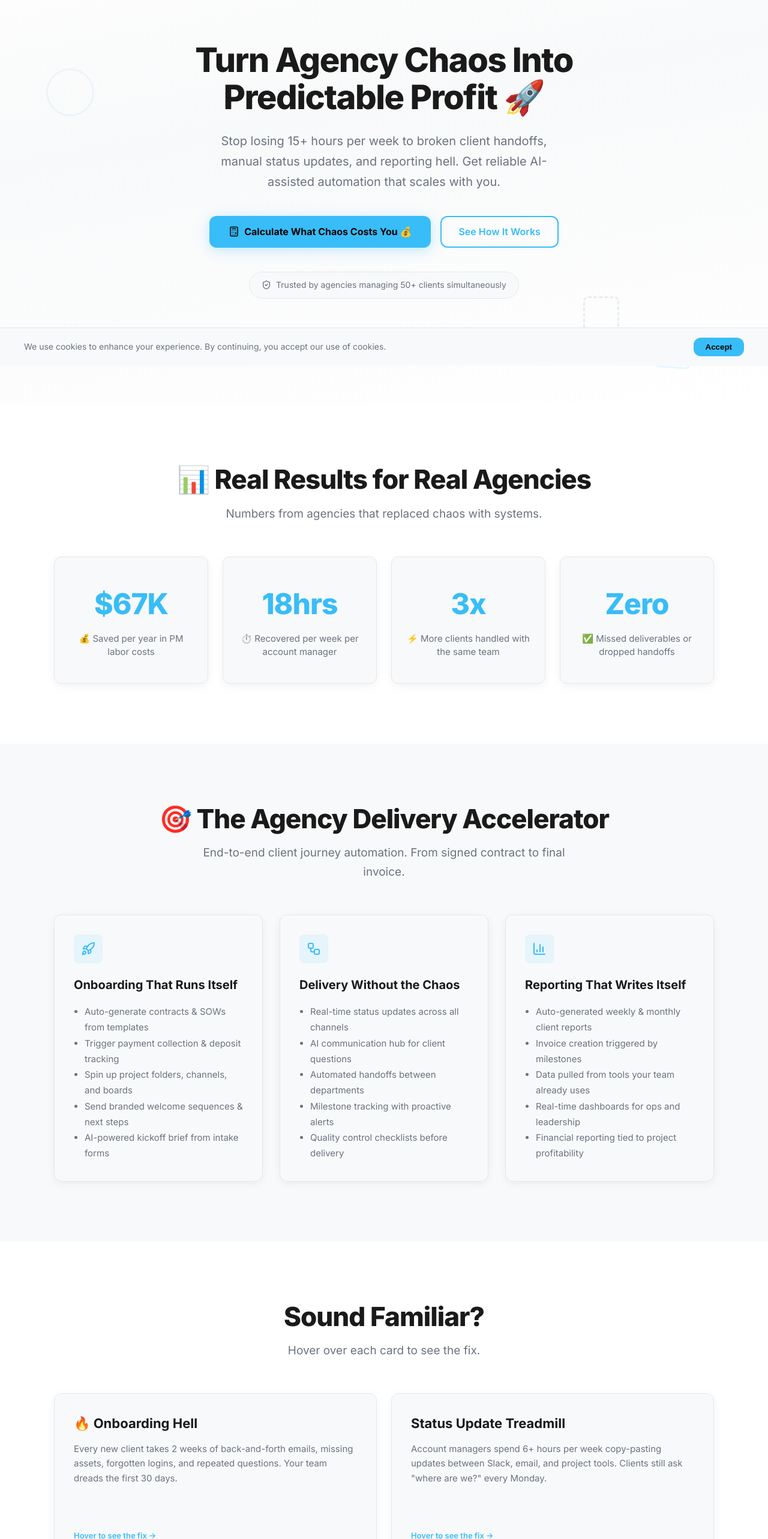
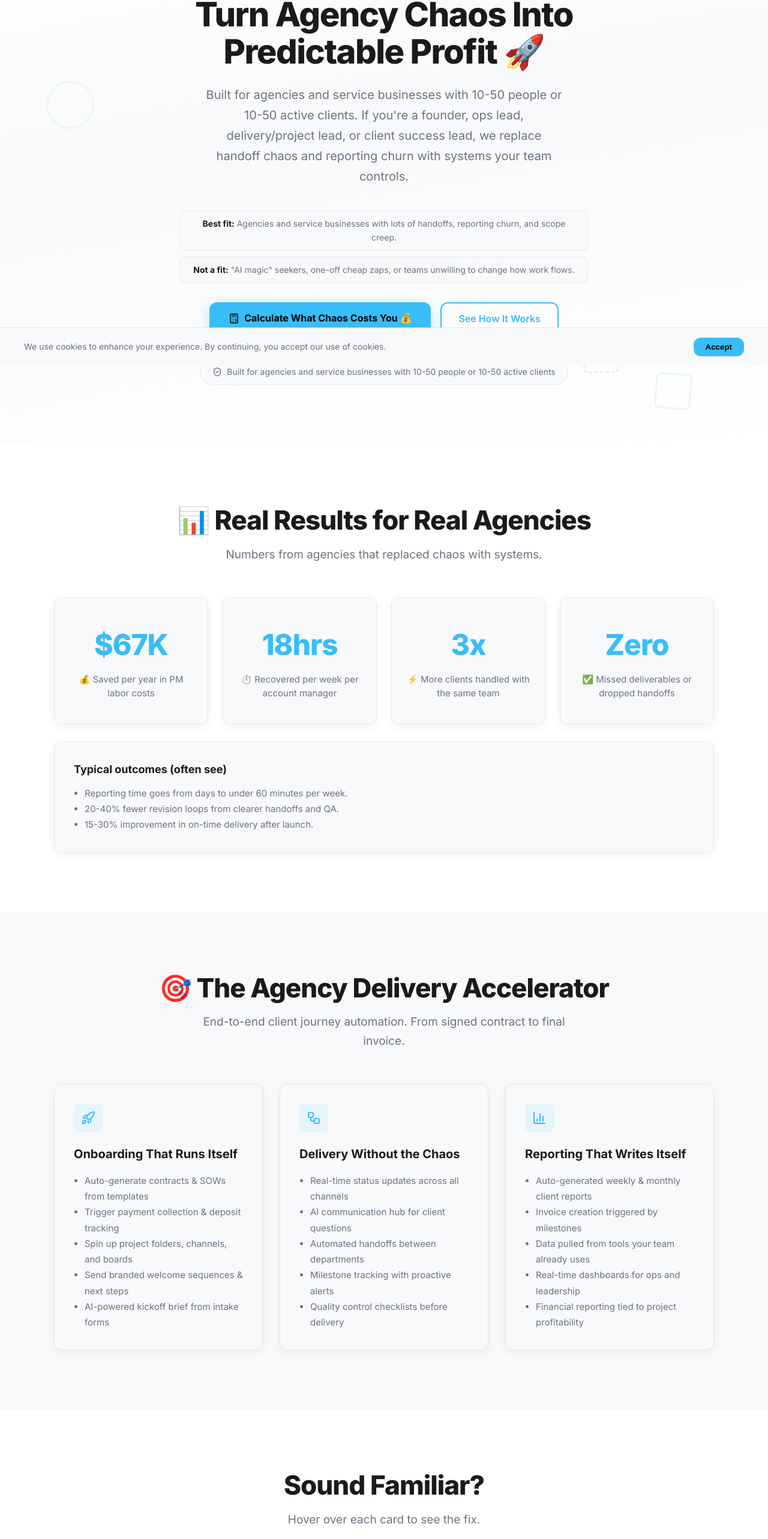
Before and after one commit to peakworkstudios/peakworkstudios, a React (Vite) app: page / in a window 1280 px wide. Shown: the part 190-2756 px from the top of the page at 60% size. Built offline with nearby package versions, Linux system fonts and the light colour scheme.

Commit message:
Improve conversion copy and clarify ICP (content-only)

```diff
--- a/src/pages/HomePage.jsx
+++ b/src/pages/HomePage.jsx
@@ -262,6 +262,28 @@ const HeroSub = styled.p`
   margin: 0 auto 40px;
 `;
 
+const HeroFitGroup = styled.div`
+  display: grid;
+  gap: 10px;
+  max-width: 680px;
+  margin: 0 auto 32px;
+`;
+
+const HeroFitNote = styled.div`
+  background: ${p => p.theme.surface};
+  border: 1px solid ${p => p.theme.border};
+  border-radius: ${p => p.theme.borderRadiusSm};
+  padding: 10px 14px;
+  font-size: 14px;
+  color: ${p => p.theme.textSecondary};
+  line-height: 1.6;
+
+  strong {
+    color: ${p => p.theme.text};
+    font-weight: 700;
+  }
+`;
+
 const HeroCTAGroup = styled.div`
   display: flex;
   gap: 16px;
@@ -361,10 +383,21 @@ function HeroSection() {
       <HeroContent>
         <HeroH1>Turn Agency Chaos Into Predictable Profit 🚀</HeroH1>
         <HeroSub>
-          Stop losing 15+ hours per week to broken client handoffs, manual
-          status updates, and reporting hell. Get reliable AI-assisted
-          automation that scales with you.
+          Built for agencies and service businesses with 10-50 people or 10-50 active
+          clients. If you're a founder, ops lead, delivery/project lead, or client
+          success lead, we replace handoff chaos and reporting churn with systems
+          your team controls.
         </HeroSub>
+        <HeroFitGroup>
+          <HeroFitNote>
+            <strong>Best fit:</strong> Agencies and service businesses with lots of handoffs,
+            reporting churn, and scope creep.
+          </HeroFitNote>
+          <HeroFitNote>
+            <strong>Not a fit:</strong> "AI magic" seekers, one-off cheap zaps, or teams
+            unwilling to change how work flows.
+          </HeroFitNote>
+        </HeroFitGroup>
         <HeroCTAGroup>
           <PrimaryButton to="/calculator">
             <Calculator size={18} />
@@ -376,7 +409,7 @@ function HeroSection() {
         </HeroCTAGroup>
         <TrustBadge>
           <ShieldCheck size={16} />
-          Trusted by agencies managing 50+ clients simultaneously
+          Built for agencies and service businesses with 10-50 people or 10-50 active clients
         </TrustBadge>
       </HeroContent>
     </HeroOuter>
@@ -422,6 +455,18 @@ const StatLabel = styled.div`
   font-size: 15px;
   color: ${p => p.theme.textSecondary};
   line-height: 1.5;
+`;
+
+const OutcomesCard = styled(Card)`
+  margin-top: 28px;
+  text-align: left;
+`;
+
+const OutcomesTitle = styled.h3`
+  font-size: 18px;
+  font-weight: 700;
+  color: ${p => p.theme.text};
+  margin: 0 0 12px;
 `;
 
 const STATS = [
@@ -463,6 +508,16 @@ function SocialProofSection() {
               <MemoStatItem key={i} stat={s} isActive={inView} />
             ))}
           </StatsGrid>
+        </FadeIn>
+        <FadeIn $visible={inView} $delay="0.3s">
+          <OutcomesCard>
+            <OutcomesTitle>Typical outcomes (often see)</OutcomesTitle>
+            <BulletList>
+              <li>Reporting time goes from days to under 60 minutes per week.</li>
+              <li>20-40% fewer revision loops from clearer handoffs and QA.</li>
+              <li>15-30% improvement in on-time delivery after launch.</li>
+            </BulletList>
+          </OutcomesCard>
         </FadeIn>
       </Container>
     </SectionWrapper>
@@ -651,23 +706,23 @@ const HoverHint = styled.span`
 const PAINS = [
   {
     title: '🔥 Onboarding Hell',
-    pain: 'Every new client takes 2 weeks of back-and-forth emails, missing assets, forgotten logins, and repeated questions. Your team dreads the first 30 days.',
-    solution: 'With automation: 3 hours, start to finish. Contracts, payments, folders, access, welcome emails, and kickoff briefs -- all triggered automatically.',
+    pain: 'New clients stall in asset chasing, access requests, and kickoff prep. The first month burns delivery time.',
+    solution: 'Automated intake gathers assets, access, and payments, then produces a kickoff brief so delivery starts fast.',
   },
   {
     title: 'Status Update Treadmill',
-    pain: 'Account managers spend 6+ hours per week copy-pasting updates between Slack, email, and project tools. Clients still ask "where are we?" every Monday.',
-    solution: 'AI-powered status hub answers 85% of client questions instantly. Your team focuses on strategy, not Slack pings.',
+    pain: 'Status lives in Slack, email, and PM tools, so client questions keep piling up anyway.',
+    solution: 'A client status hub pulls live progress, sends scheduled updates, and escalates exceptions to humans.',
   },
   {
     title: 'Reporting Nightmare',
-    pain: 'End of month means 3 days of pulling data from 6 tools, formatting spreadsheets, and praying the numbers match. Reports go out late. Every. Single. Month.',
-    solution: 'Reports auto-generate from live data. Formatted, branded, and delivered on schedule. Your team reviews -- not builds.',
+    pain: 'Reporting means days of copy-paste across tools, then late or inconsistent client reports.',
+    solution: 'Reports compile from source data, auto-format, and queue for a quick human review before sending.',
   },
   {
     title: '💸 Scope Creep & Surprises',
-    pain: 'Projects go 20% over budget before anyone notices. Deliverables slip without warning. The first person to find out is usually the client.',
-    solution: 'Automated budget monitoring, milestone tracking, and proactive alerts. You see problems before they become client conversations.',
+    pain: 'Scope and budget drift until the client points it out, usually after the deadline slips.',
+    solution: 'Budget and milestone tracking flag risks early and trigger change-order prompts before delivery slips.',
   },
 ];
 
@@ -825,25 +880,25 @@ const STEPS = [
     num: 1,
     title: 'Audit',
     duration: '1 Week',
-    items: ['Intake call & discovery', 'Process mapping', 'Bottleneck identification', 'Deliverable: 1-page roadmap'],
+    items: ['Stakeholder intake + data access', 'Process map with bottleneck scoring', '1-page roadmap with priorities + quick wins', 'Scope, success metrics, and next actions'],
   },
   {
     num: 2,
     title: 'Build',
     duration: '3-6 Weeks',
-    items: ['Custom automation build', 'Maintainable & secure', 'AI assistant training', 'Weekly check-in calls'],
+    items: ['Automations with approvals + fallbacks', 'Documentation and runbooks', 'Security, QA, and staged testing', 'Weekly reviews for sign-off'],
   },
   {
     num: 3,
     title: 'Launch',
     duration: '1 Week',
-    items: ['Team training sessions', 'Docs & runbooks', 'Monitoring setup', 'Pilot with select clients'],
+    items: ['Team training + enablement', 'Monitoring dashboards live', 'Pilot with select clients', 'Adjustments from real feedback'],
   },
   {
     num: 4,
     title: 'Support',
     duration: 'Ongoing',
-    items: ['Monthly check-ins', 'Troubleshooting & fixes', 'Scaling guidance', 'New automations as needed'],
+    items: ['Fixes, tuning, and improvements', 'New automations on request', 'Quarterly system reviews', 'Ongoing performance monitoring'],
   },
 ];
 
@@ -952,37 +1007,37 @@ const AI_BOXES = [
     icon: Bot,
     title: '24/7 Client Communication Hub',
     bullets: [
-      'Answers common client questions instantly',
-      'Routes complex queries to the right team member',
-      'Maintains context across email, Slack, and chat',
-      'Provides project status without human lookup',
-      'Learns your agency\'s tone and terminology',
+      'Answers FAQs from an approved knowledge base',
+      'Pulls live status from your PM tool',
+      'Routes exceptions to the right human with context',
+      'Client-facing replies require approval gates',
+      'Audit trail for every response',
     ],
-    result: '85% of client questions handled instantly. Your team only touches the 15% that actually need them.',
+    result: 'Often cuts status pings by 60-80% with human approval on client-facing replies.',
   },
   {
     icon: Zap,
     title: 'AI Meeting Assistant',
     bullets: [
       'Captures decisions, action items, and owners',
-      'Creates structured notes in your PM tool',
+      'Creates structured notes inside your PM tool',
+      'Drafts follow-ups for human review',
       'Flags risks and unresolved questions',
-      'Generates follow-up emails automatically',
-      'Tracks commitments across meetings',
+      'Tracks commitments across teams',
     ],
-    result: 'No more "what did we decide?" confusion. Every meeting produces clear next steps, automatically.',
+    result: 'Cleaner handoffs and fewer missed action items after every client call.',
   },
   {
     icon: ShieldCheck,
     title: 'Quality Control Agent',
     bullets: [
-      'Reviews deliverables against project briefs',
-      'Checks for brand guideline compliance',
-      'Flags inconsistencies before client review',
+      'Checks deliverables against briefs and brand rules',
+      'Runs pre-flight checklists at each stage',
+      'Flags inconsistencies for human review',
       'Validates data accuracy in reports',
-      'Runs checklists automatically at each stage',
+      'Approval required before client delivery',
     ],
-    result: 'Catch errors before clients do. Reduce revision rounds by 40% or more.',
+    result: 'Often reduces revision loops by 20-40% with QA gates in place.',
   },
 ];
 
@@ -1095,7 +1150,7 @@ function LeadMagnetsSection() {
         <FadeIn $visible={inView}>
           <SectionHeading>Start Free. See The Numbers First. 🎯</SectionHeading>
           <SectionSub>
-            No commitment. No sales call. Just data.
+            Two ways to start: a 2-minute estimate or a diagnostic audit.
           </SectionSub>
         </FadeIn>
         <FadeIn $visible={inView} $delay="0.15s">
@@ -1106,11 +1161,11 @@ function LeadMagnetsSection() {
               </LeadIconWrap>
               <LeadTitle>Agency Delivery Cost Calculator</LeadTitle>
               <LeadDesc>
-                Find out exactly how much manual processes are costing your
-                agency in time, money, and missed growth. Get a personalized
-                breakdown in under two minutes.
+                Calculator: a 2-minute estimate of time and money leakage from
+                handoffs, reporting, and scope churn. Get a personalized breakdown
+                fast.
               </LeadDesc>
-              <LeadTime>Takes 90 seconds</LeadTime>
+              <LeadTime>Takes about 2 minutes</LeadTime>
               <PrimaryButton to="/calculator">
                 Calculate Your Costs
               </PrimaryButton>
@@ -1121,11 +1176,10 @@ function LeadMagnetsSection() {
               </LeadIconWrap>
               <LeadTitle>Client Chaos Audit</LeadTitle>
               <LeadDesc>
-                Score your agency across onboarding, delivery, reporting, and
-                communication. See exactly where the bottlenecks are and what
-                to fix first.
+                Audit: a short diagnostic that identifies bottlenecks and next
+                actions across onboarding, delivery, reporting, and communication.
               </LeadDesc>
-              <LeadTime>Takes 3 minutes</LeadTime>
+              <LeadTime>Takes about 3 minutes</LeadTime>
               <PrimaryButton to="/audit">
                 Take The Audit
               </PrimaryButton>
@@ -1237,10 +1291,10 @@ function AboutSection() {
               <p>
                 15+ years building systems that keep teams sane. I have worked
                 inside agencies, consulted for agencies, and built the internal
-                tools agencies wished they had. Now I help growing agencies
-                (10-50 people) replace their duct-tape processes with
-                automation that actually sticks -- maintainable, secure, and
-                designed so your team stays in control.
+                tools agencies wished they had. Today I help founders, ops, delivery,
+                and client success leads at 10-50 person teams (or 10-50 active
+                clients) replace duct-tape processes with automation that sticks
+                -- maintainable, secure, and designed so your team stays in control.
               </p>
               <SecondaryLink to="/about">
                 Learn More About My Approach
@@ -1318,27 +1372,27 @@ const FAQAnswerInner = styled.div`
 const FAQS = [
   {
     q: "We've tried automation before. It broke after two months.",
-    a: "Most automation fails because it's built without error handling, monitoring, or documentation. I build systems with proper retry logic, failure alerts, and clear runbooks so your team knows exactly what to do when (not if) something needs attention. Plus, I stick around for ongoing support.",
+    a: 'Most automation fails without error handling, monitoring, and documentation. I build systems with retries, alerts, and clear runbooks so your team knows what to do when something needs attention. Ongoing support keeps it stable.',
   },
   {
     q: 'Our process is too custom for automation.',
-    a: "In my experience, 70-80% of agency delivery processes follow the same patterns: onboarding, status tracking, reporting, invoicing. The remaining 20-30% is where your competitive advantage lives -- and that's the part your team should focus on, not the repetitive stuff.",
+    a: 'We map your workflow end-to-end, then automate the repeatable 70-80% with modular components. The custom 20-30% stays flexible where it matters most.',
   },
   {
     q: 'What if our tools change?',
-    a: "I build tool-agnostic automation layers. The core logic sits between your tools, not inside them. So when you swap your PM tool or add a new CRM, we update the connections -- not rebuild from scratch. Modular design is a core principle.",
+    a: 'The logic is decoupled from your tools. When you change PM, CRM, or BI tools, we update the connectors instead of rebuilding the workflows.',
   },
   {
     q: 'How long until we see ROI?',
-    a: "Most agencies see measurable time savings within the first month after launch. Full ROI -- where the system has paid for itself in recovered hours and prevented errors -- typically happens within 3-6 months depending on scope.",
+    a: 'Quick wins often show up 2-4 weeks after the audit. Deeper systems typically land in the 6-12 week window, depending on scope and data access.',
   },
   {
     q: 'Do we need technical people on staff?',
-    a: "Nope. Everything I build is designed for non-technical teams. Your account managers and ops leads will use dashboards, buttons, and simple interfaces -- not code. I also provide training and documentation so your team feels confident from day one.",
+    a: 'No. You get documentation, runbooks, and training so non-technical teams can run it. Optional support covers maintenance and improvements.',
   },
   {
     q: 'What if AI makes mistakes with clients?',
-    a: "Every AI system I build includes human approval workflows. Client-facing communications are drafted by AI and reviewed by your team before sending. You set the confidence thresholds -- AI handles the easy stuff automatically, and flags anything uncertain for human review.",
+    a: 'AI outputs pass through approval gates. Client-facing messages are reviewed by your team, with confidence thresholds and audit trails on every step.',
   },
 ];
 
@@ -1425,7 +1479,7 @@ function FinalCTASection() {
         <FadeIn $visible={inView}>
           <SectionHeading>⚡ Ready to Stop Wasting 15+ Hours Per Week?</SectionHeading>
           <SectionSub>
-            Start with data. See what chaos is costing you.
+            Start with a quick estimate or a diagnostic audit. Both are free.
           </SectionSub>
           <FinalCTAGroup>
             <PrimaryButton to="/calculator">
@@ -1436,7 +1490,7 @@ function FinalCTASection() {
             </SecondaryLink>
           </FinalCTAGroup>
           <FinePrint>
-            No commitment. No sales call. Just numbers.
+            Calculator = 2-minute estimate of time/money leakage. Audit = diagnostic with bottlenecks + next actions.
           </FinePrint>
           <FinePrint style={{ marginTop: 8 }}>
             Peak Work Studios &middot; Calgary, Canada &middot; Kunal Deshmukh, 15+ years in automation &amp; ops
```
